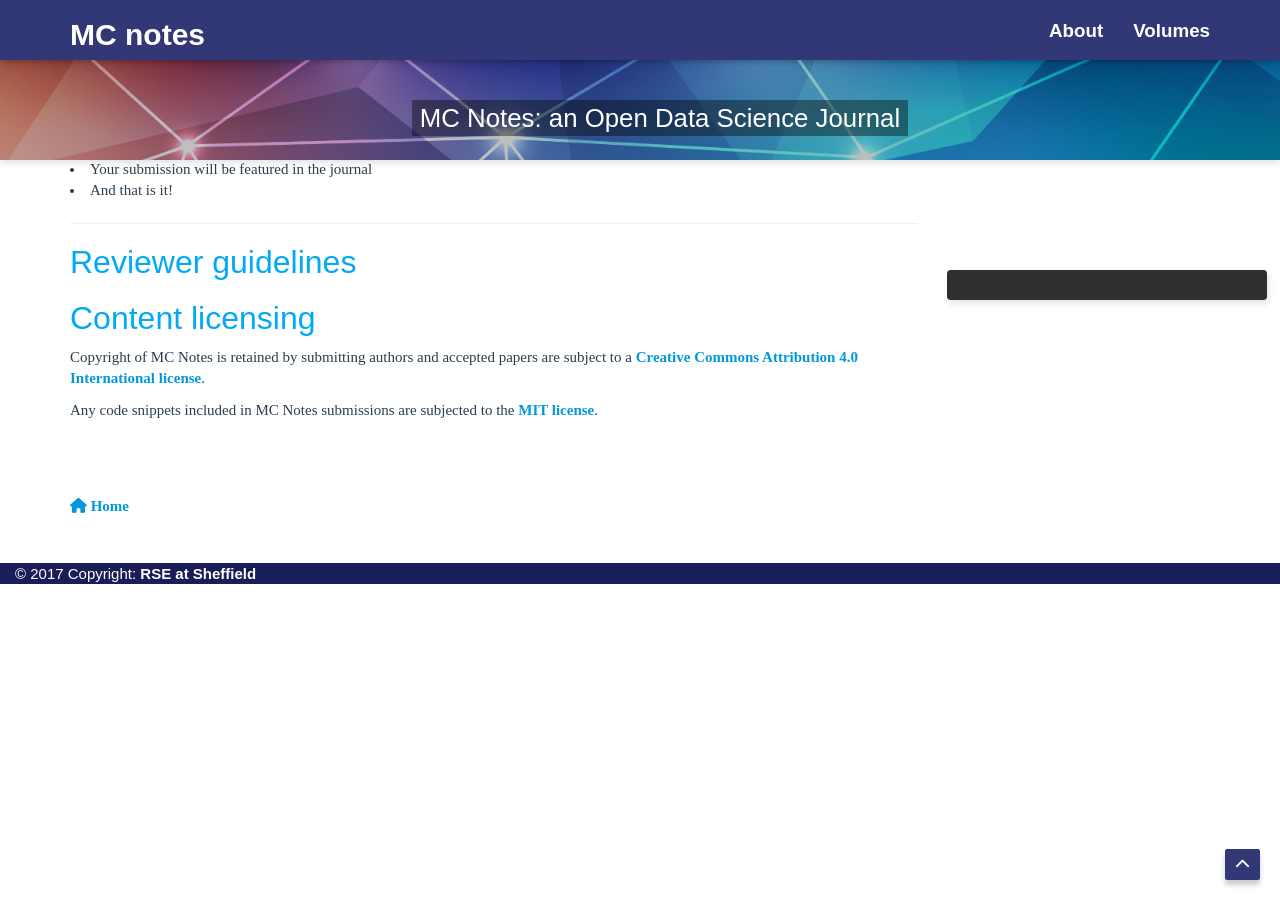
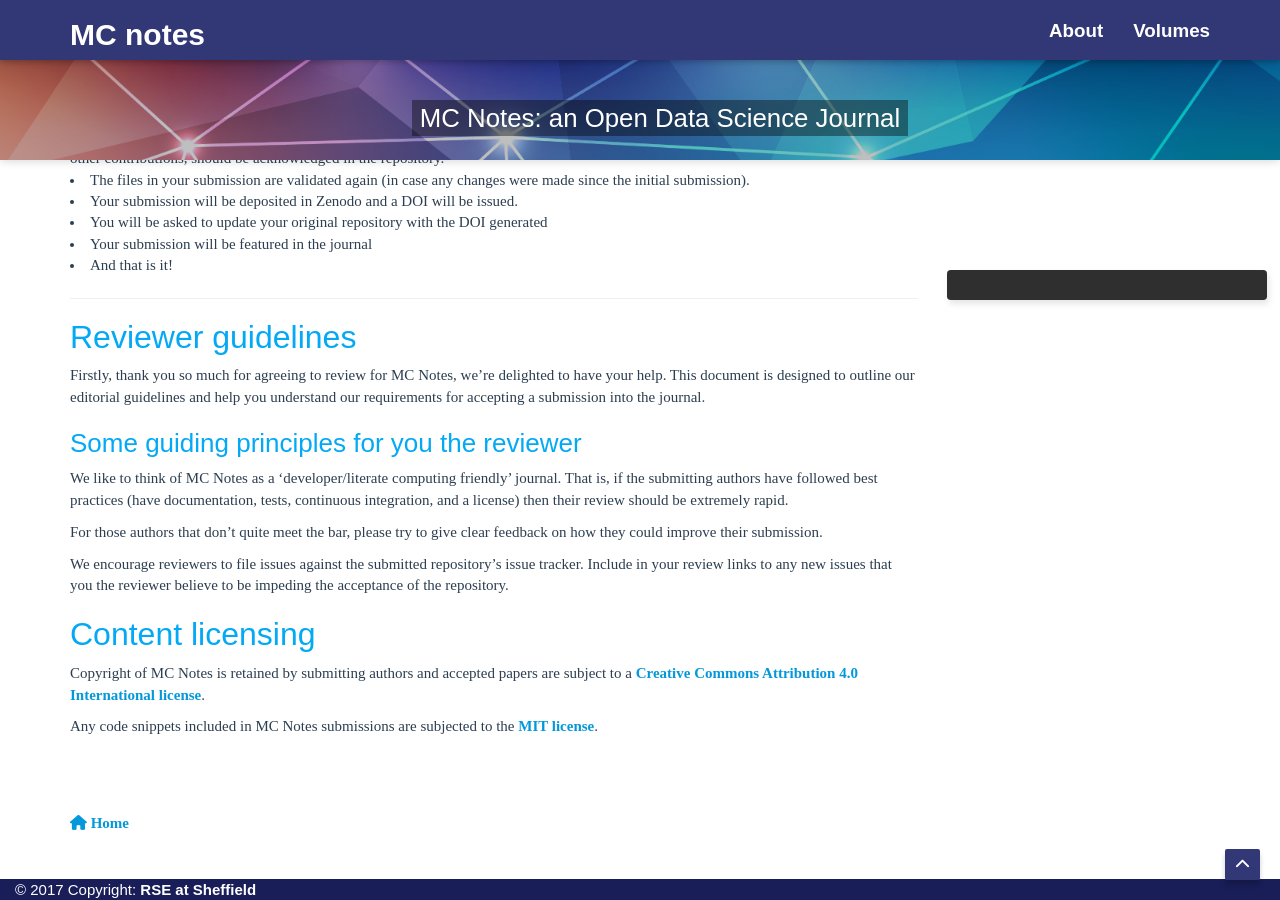
Before and after one commit to MCNotes/MCNotes.github.io, a Jekyll site: the page built from _pages/about.md, in a window 1280 px wide and 900 px high, scrolled down 2352 px. Built offline with Jekyll 4.4.1, drawn with Linux system fonts in a browser that asks for light colours; nearby versions of some CDN libraries; some web fonts are replaced.

Commit message:
reviewer guideline

```diff
--- a/_pages/about.md
+++ b/_pages/about.md
@@ -125,8 +125,9 @@ We highly encourage you to familiarize with the reviewers guidelines described b
   <li>Add the complementary files: bibtex, conda environment, metadata</li>
   <li>Create a pull request to the master branch of the original repository</li>
 
+<br> <br>
+**Review**
 
-**Review**
 After submission:
 <li> The PR is validated (notebook tested and files content/existence verified).</li>
 <li> One or more reviewers are assigned and the review is carried out in the **journal reviews repository**. </li>
@@ -142,6 +143,17 @@ After submission:
 
 ## Reviewer guidelines
 
+Firstly, thank you so much for agreeing to review for MC Notes, we're delighted to have your help. This document is designed to outline our editorial guidelines and help you understand our requirements for accepting a submission into the journal.
+
+### Some guiding principles for you the reviewer
+We like to think of MC Notes as a 'developer/literate computing friendly' journal.
+That is, if the submitting authors have followed best practices (have documentation, tests, continuous integration, and a license) then their review should be extremely rapid.
+
+
+For those authors that don't quite meet the bar, please try to give clear feedback on how they could improve their submission.
+
+We encourage reviewers to file issues against the submitted repository's issue tracker. Include in your review links to any new issues that you the reviewer believe to be impeding the acceptance of the repository.
+
 
 ## Content licensing
 Copyright of MC Notes is retained by submitting authors and accepted papers are
```
